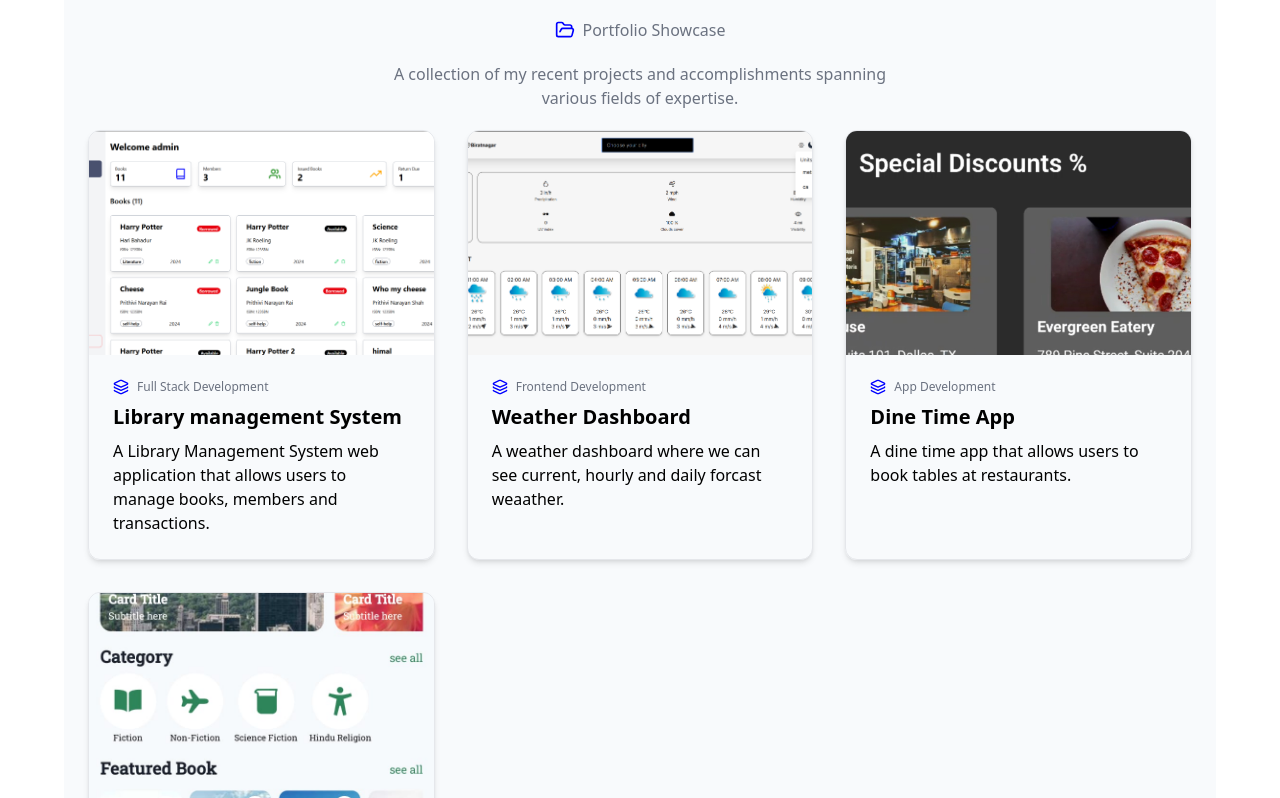
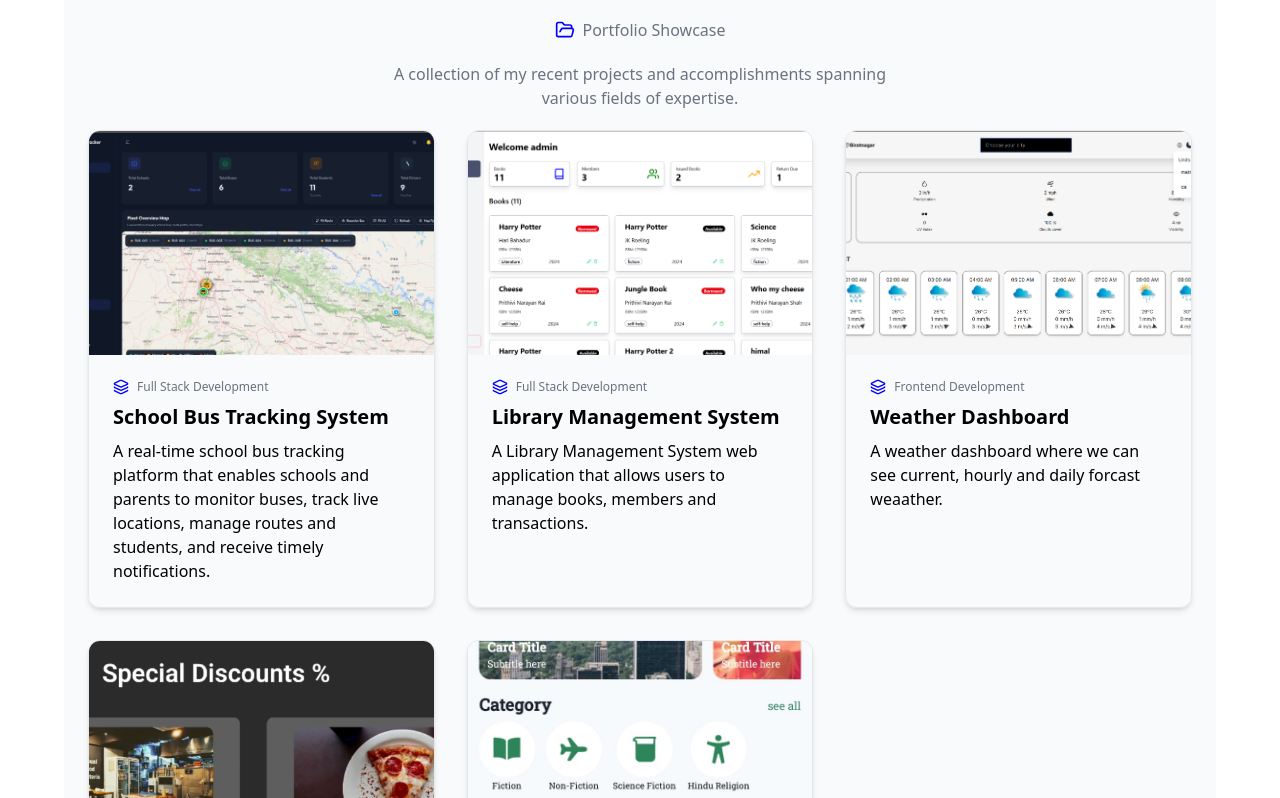
Before and after one commit to Manojhajam/Portfolio, a React (Vite) app in the folder my-project/: page / in a window 1280 px wide. Shown: the part 3302-4100 px from the top of the page. Built offline with nearby package versions, Linux system fonts and the light colour scheme.

Commit message:
Add project details and images to Work component for enhanced portfolio display

```diff
--- a/my-project/src/components/Work/Work.jsx
+++ b/my-project/src/components/Work/Work.jsx
@@ -1,9 +1,51 @@
 import React from "react";
-// import LMS from "../../assets/LMS.png";
 import bookshare from "../../assets/bookshare.jpeg";
 import dinetime from "../../assets/dinetime.jpeg";
 import { Github, Layers } from "lucide-react";
 import { FolderOpen } from "lucide-react";
+
+const projects = [
+  {
+    image: "/assets/gpstracker.png",
+    githubUrl: "https://school.nazartrack.com/",
+    category: "Full Stack Development",
+    title: "School Bus Tracking System",
+    description:
+    "A real-time school bus tracking platform that enables schools and parents to monitor buses, track live locations, manage routes and students, and receive timely notifications."
+  },
+  {
+    image: "/assets/LMS.png",
+    githubUrl: "https://github.com/Manojhajam/Library-management-System",
+    category: "Full Stack Development",
+    title: "Library Management System",
+    description:
+      "A Library Management System web application that allows users to manage books, members and transactions.",
+  },
+  {
+    image: "/assets/weather.png",
+    githubUrl: "https://github.com/Manojhajam/Weather-dashboard-react",
+    category: "Frontend Development",
+    title: "Weather Dashboard",
+    description:
+      "A weather dashboard where we can see current, hourly and daily forcast weaather.",
+  },
+  {
+    image: dinetime,
+    githubUrl: "https://github.com/Manojhajam/dine-time",
+    category: "App Development",
+    title: "Dine Time App",
+    description:
+      "A dine time app that allows users to book tables at restaurants.",
+  },
+  {
+    image: bookshare,
+    githubUrl: "https://github.com/Manojhajam/book-share-app",
+    category: "App Development",
+    title: "Book Share App",
+    description:
+      "A Book Sharing App web application that allows users to share and discover new books.",
+  },
+];
 
 const Work = () => {
   return (
@@ -26,16 +68,19 @@ const Work = () => {
 
         {/* Cards */}
         <div className="grid grid-cols-1 md:grid-cols-2 lg:grid-cols-3 gap-8">
-          {/* Card-1(LMS) */}
-          <div className="group bg-card rounded-xl overflow-hidden shadow-md hover:shadow-lg transition-all duration-300 border border-border/50">
+          {projects.map((project, idx) => (
+            <div
+              key={idx}
+              className="group bg-card rounded-xl overflow-hidden shadow-md hover:shadow-lg transition-all duration-300 border border-border/50"
+            >
               <div className="relative overflow-hidden h-56">
                 <img
                   className="w-full h-full object-cover transition-transform duration-500 group-hover:scale-110"
-                src="/assets/LMS.png"
-                alt=""
+                  src={project.image}
+                  alt={project.title}
                 />
                 <a
-                href="https://github.com/Manojhajam/Library-management-System"
+                  href={project.githubUrl}
                   target="_blank"
                   className="absolute inset-0 bg-black bg-opacity-50 flex items-center justify-center opacity-0 group-hover:opacity-100 transition-opacity duration-300"
                 >
@@ -50,128 +95,14 @@ const Work = () => {
                     className="lucide lucide-layers h-4 w-4 text-primary"
                   />
                   <h2 className="text-xs text-gray-500 font-medium">
-                  Full Stack Development
+                    {project.category}
                   </h2>
                 </div>
-              <h1 className="text-xl font-semibold mb-2">
-                Library management System
-              </h1>
-              <p className="text-muted-foreground">
-                A Library Management System web application that allows users to
-                manage books, members and transactions.
-              </p>
+                <h1 className="text-xl font-semibold mb-2">{project.title}</h1>
+                <p className="text-muted-foreground">{project.description}</p>
               </div>
             </div>
-
-          {/* Card-2 */}
-
-          <div className="group bg-slate-50 rounded-xl overflow-hidden shadow-md hover:shadow-lg transition-all duration-300 border border-border/50">
-            <div className="relative overflow-hidden h-56">
-              <img
-                className="w-full h-full object-cover transition-transform duration-500 group-hover:scale-110"
-                src="/assets/weather.png"
-                alt=""
-              />
-              <a
-                href="https://github.com/Manojhajam/Weather-dashboard-react"
-                target="_blank"
-                className="absolute inset-0 bg-black bg-opacity-50 flex items-center justify-center opacity-0 group-hover:opacity-100 transition-opacity duration-300"
-              >
-                <Github className="h-8 w-8 text-white hover:scale-110 transition-transform" />
-              </a>
-            </div>
-
-            <div className="p-6">
-              <div className="flex items-center gap-2 mb-2">
-                <Layers
-                  color="blue"
-                  className="lucide lucide-layers h-4 w-4 text-primary"
-                />
-                <h2 className="text-xs text-gray-500 font-medium">
-                  Frontend Development
-                </h2>
-              </div>
-              <h1 className="text-xl font-semibold mb-2">Weather Dashboard</h1>
-              <p className="text-muted-foreground">
-                A weather dashboard where we can see current, hourly and daily
-                forcast weaather.
-              </p>
-            </div>
-          </div>
-
-          {/* Card-3 */}
-          <div className="group bg-card rounded-xl overflow-hidden shadow-md hover:shadow-lg transition-all duration-300 border border-border/50">
-            <div className="relative overflow-hidden h-56">
-              <img
-                className="w-full h-full object-cover transition-transform duration-500 group-hover:scale-110"
-                src={dinetime}
-                alt=""
-              />
-              <a
-                href="https://github.com/Manojhajam/dine-time"
-                target="_blank"
-                className="absolute inset-0 bg-black bg-opacity-50 flex items-center justify-center opacity-0 group-hover:opacity-100 transition-opacity duration-300"
-              >
-                <Github className="h-8 w-8 text-white hover:scale-110 transition-transform" />
-              </a>
-            </div>
-
-            <div className="p-6">
-              <div className="flex items-center gap-2 mb-2">
-                <Layers
-                  color="blue"
-                  className="lucide lucide-layers h-4 w-4 text-primary"
-                />
-                <h2 className="text-xs text-gray-500 font-medium">
-                  App Development
-                </h2>
-              </div>
-              <h1 className="text-xl font-semibold mb-2">
-                Dine Time App
-              </h1>
-              <p className="text-muted-foreground">
-                A dine time app that allows users to book tables at restaurants.
-              </p>
-            </div>
-          </div>
-
-           <div className="group bg-card rounded-xl overflow-hidden shadow-md hover:shadow-lg transition-all duration-300 border border-border/50">
-            <div className="relative overflow-hidden h-56">
-              <img
-                className="w-full h-full object-cover transition-transform duration-500 group-hover:scale-110"
-                src={bookshare}
-                // src="/assets/bookshare.jpeg"
-                alt=""
-              />
-              <a
-                href="https://github.com/Manojhajam/book-share-app"
-                target="_blank"
-                className="absolute inset-0 bg-black bg-opacity-50 flex items-center justify-center opacity-0 group-hover:opacity-100 transition-opacity duration-300"
-              >
-                <Github className="h-8 w-8 text-white hover:scale-110 transition-transform" />
-              </a>
-            </div>
-
-            <div className="p-6">
-              <div className="flex items-center gap-2 mb-2">
-                <Layers
-                  color="blue"
-                  className="lucide lucide-layers h-4 w-4 text-primary"
-                />
-                <h2 className="text-xs text-gray-500 font-medium">
-                  App Development
-                </h2>
-              </div>
-              <h1 className="text-xl font-semibold mb-2">
-                Book Share App
-              </h1>
-              <p className="text-muted-foreground">
-                A Book Sharing App web application that allows users to
-                share and discover new books.
-              </p>
-            </div>
-          </div>
-
+          ))}
         </div>
       </div>
     </div>
```
Also changed, not shown: my-project/public/assets/gpstracker.png (added). Lines whose indentation alone changed are shown as unchanged.
